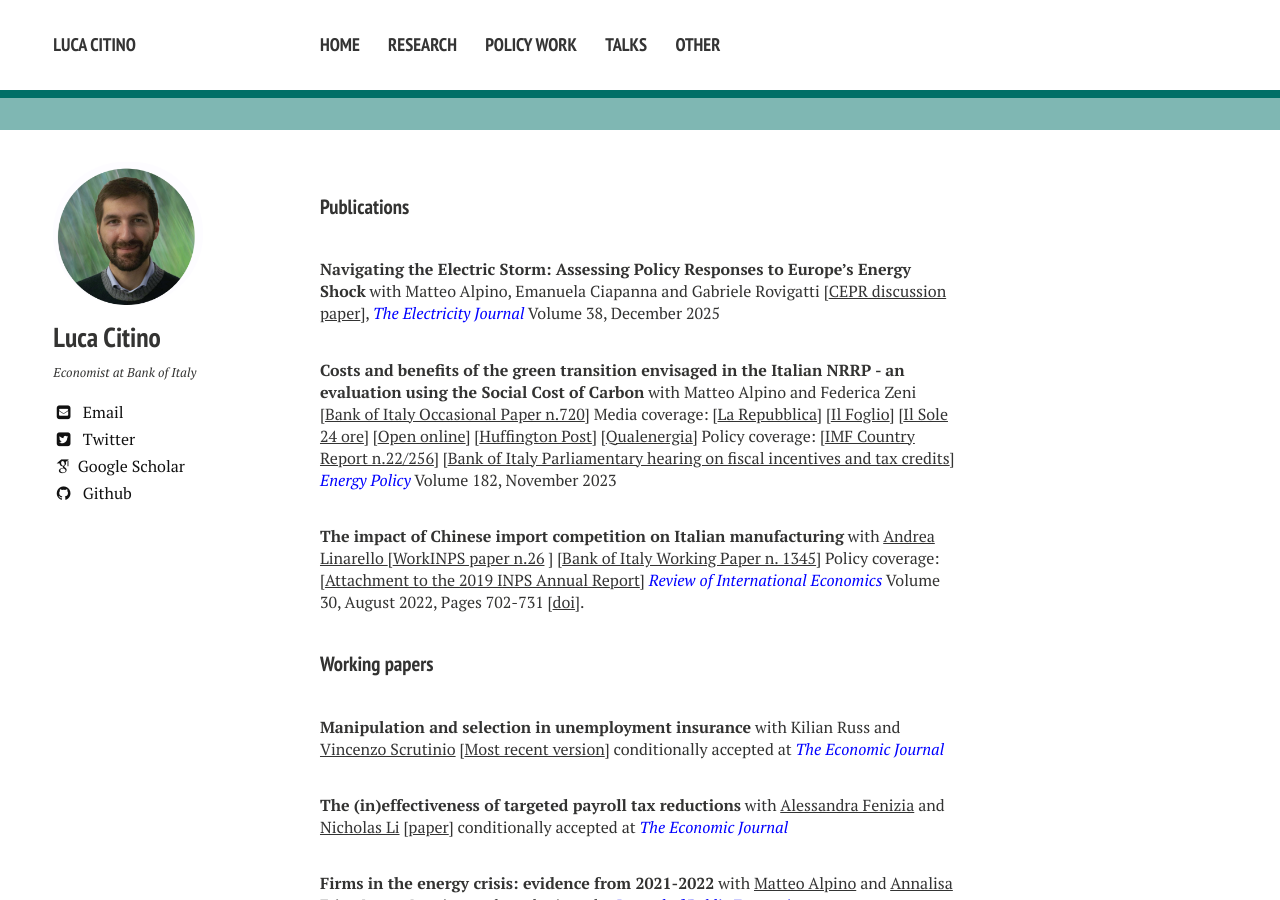
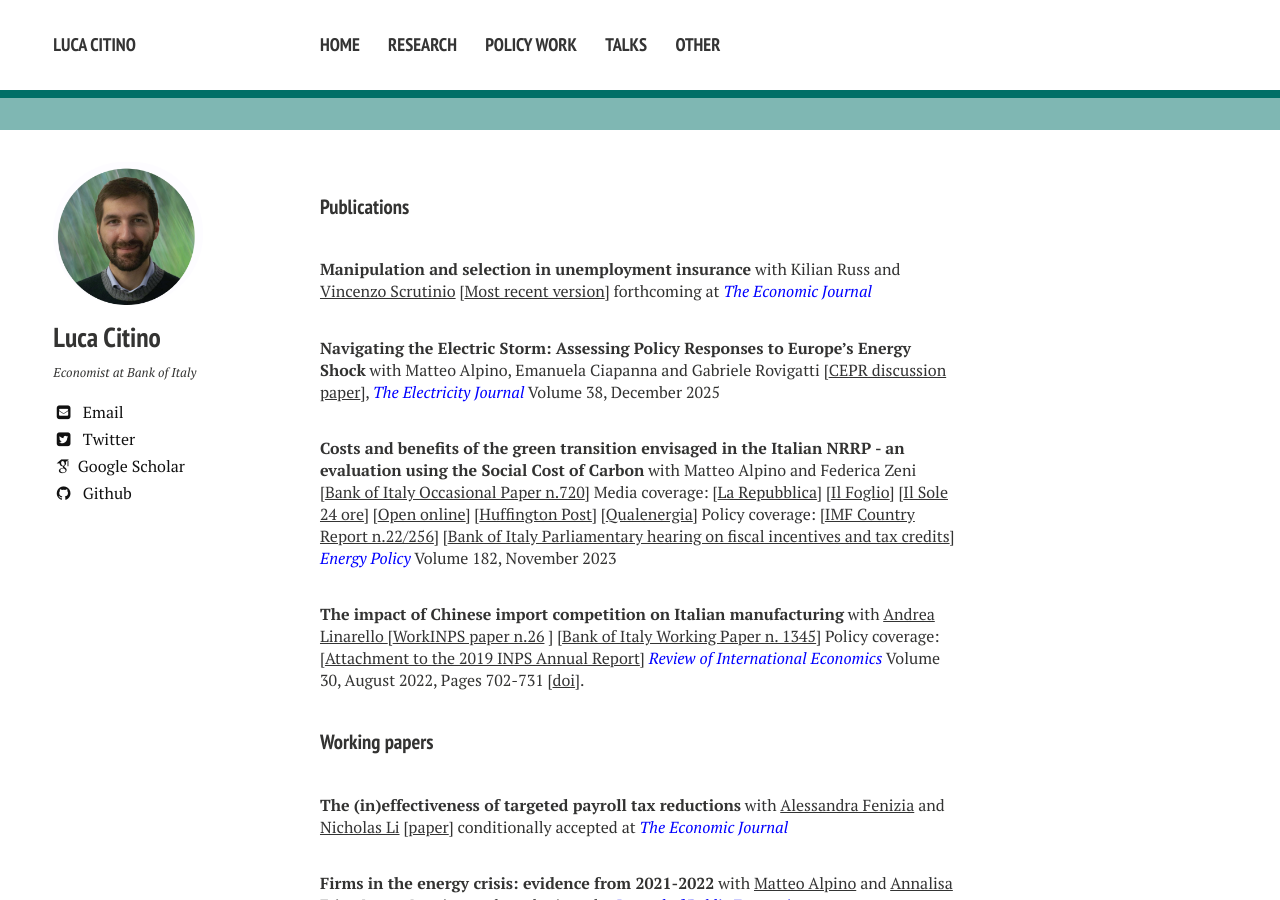
Before and after one commit to luca-citino/luca-citino.github.io, a Jekyll site: the page built from research.md, in a window 1280 px wide and 900 px high. Built offline with Jekyll 4.4.1, drawn with Linux system fonts in a browser that asks for light colours; nearby versions of some CDN libraries; some web fonts are replaced; part of the change alters nothing that is shown.

Commit message:
Update research.md

```diff
--- a/research.md
+++ b/research.md
@@ -4,6 +4,8 @@ title: Research
 ---
 
 #### Publications
+
+**Manipulation and selection in unemployment insurance**  with Kilian Russ and <a href="https://sites.google.com/view/vincenzoscrutinio/home">Vincenzo Scrutinio</a>  [<a href="https://luca-citino.github.io/docs/targeted_ui-5.pdf">Most recent version</a>] forthcoming at <span style="color: blue;"><i>The Economic Journal</i> </span>
 
 **Navigating the Electric Storm: Assessing Policy Responses to Europe’s Energy Shock** with Matteo Alpino, Emanuela Ciapanna and Gabriele Rovigatti [<a href="https://cepr.org/system/files/publication-files/DP19981.pdf">CEPR discussion paper</a>], <span style="color: blue;"><i>The Electricity Journal</i> </span> Volume 38, December 2025
 
@@ -14,8 +16,6 @@ title: Research
 
 
 #### Working papers
-
-**Manipulation and selection in unemployment insurance**  with Kilian Russ and <a href="https://sites.google.com/view/vincenzoscrutinio/home">Vincenzo Scrutinio</a>  [<a href="https://luca-citino.github.io/docs/targeted_ui-5.pdf">Most recent version</a>] conditionally accepted at <span style="color: blue;"><i>The Economic Journal</i> </span>
 
 **The (in)effectiveness of targeted payroll tax reductions** with <a href="https://sites.google.com/site/alessandrafenizia/">Alessandra Fenizia</a> and <a href="https://sites.google.com/view/nicholasli">Nicholas Li</a> [<a href="https://luca-citino.github.io/docs/FLC_2025Jan7.pdf">paper</a>] conditionally accepted at <span style="color: blue;"><i>The Economic Journal</i> </span>
 
```
